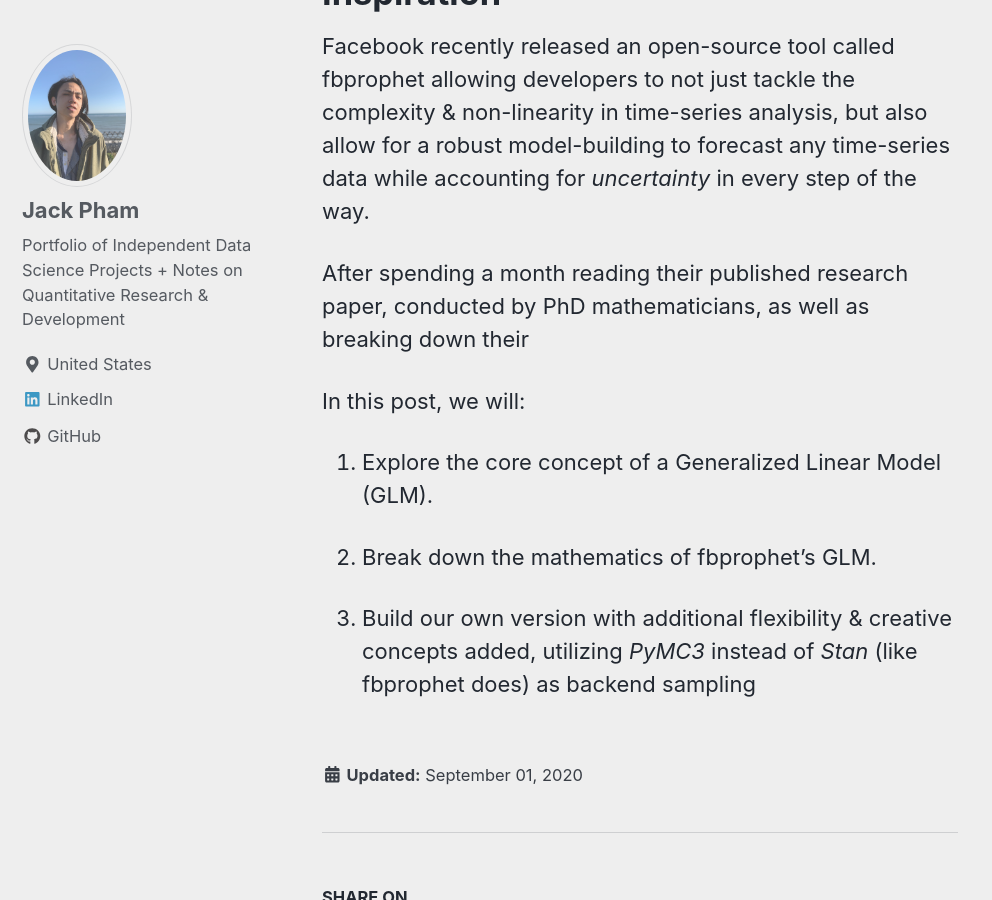
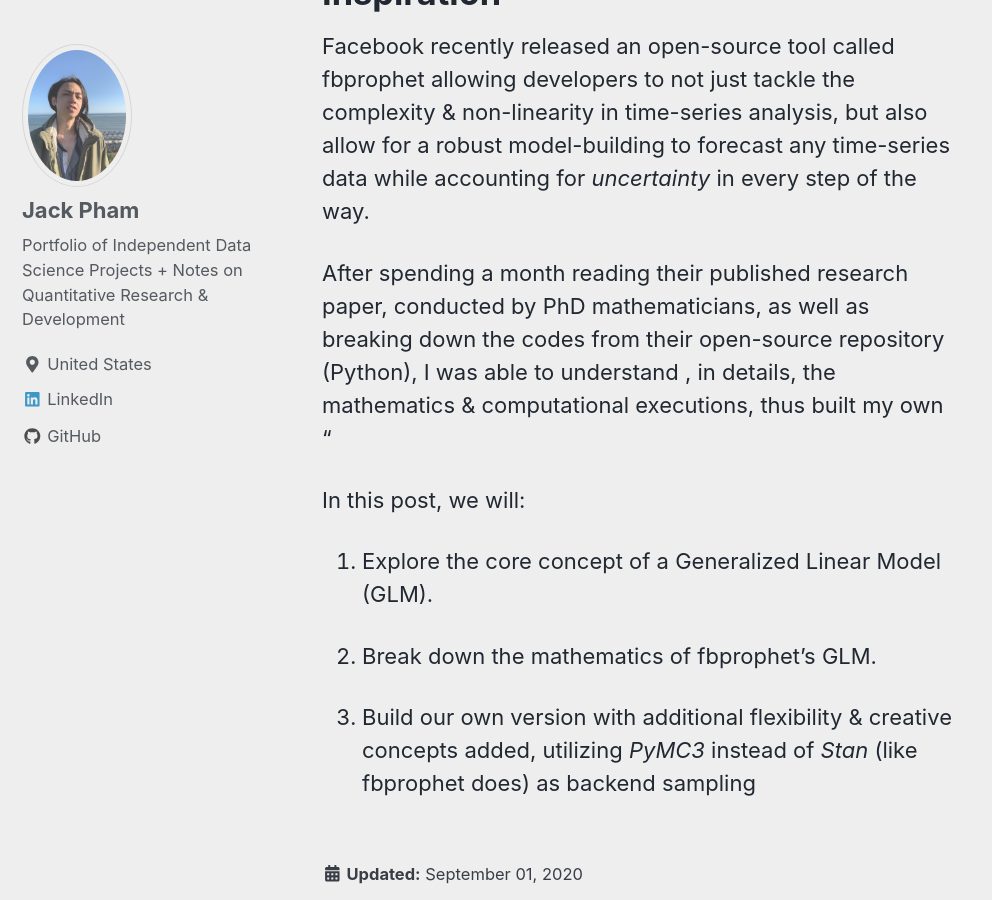
Before and after one commit to jp-quant/jp-quant.github.io, a Jekyll site: the page built from _posts/2020-09-01-timeseries_bayesian_glm.md, in a window 1280 px wide and 900 px high, scrolled down 2576 px. Shown: the whole window, without its empty margins (0-992 px from the left). Built offline with Jekyll 4.4.1, drawn with Linux system fonts in a browser that asks for light colours; nearby versions of some CDN libraries.

Commit message:
_posts/2020-09-01-timeseries_bayesian_glm.md updated from https://stackedit.io/

```diff
--- a/_posts/2020-09-01-timeseries_bayesian_glm.md
+++ b/_posts/2020-09-01-timeseries_bayesian_glm.md
@@ -64,7 +64,7 @@ Facebook recently released an open-source tool called fbprophet allowing develop
 
 
 
-After spending a month reading their published research paper, conducted by PhD mathematicians, as well as breaking down their
+After spending a month reading their published research paper, conducted by PhD mathematicians, as well as breaking down the codes from their open-source repository (Python), I was able to understand , in details, the mathematics & computational executions, thus built my own "
 
 
 
```
Also changed, not shown: other parts of _posts/2020-09-01-timeseries_bayesian_glm.md (+1 -1 lines).
